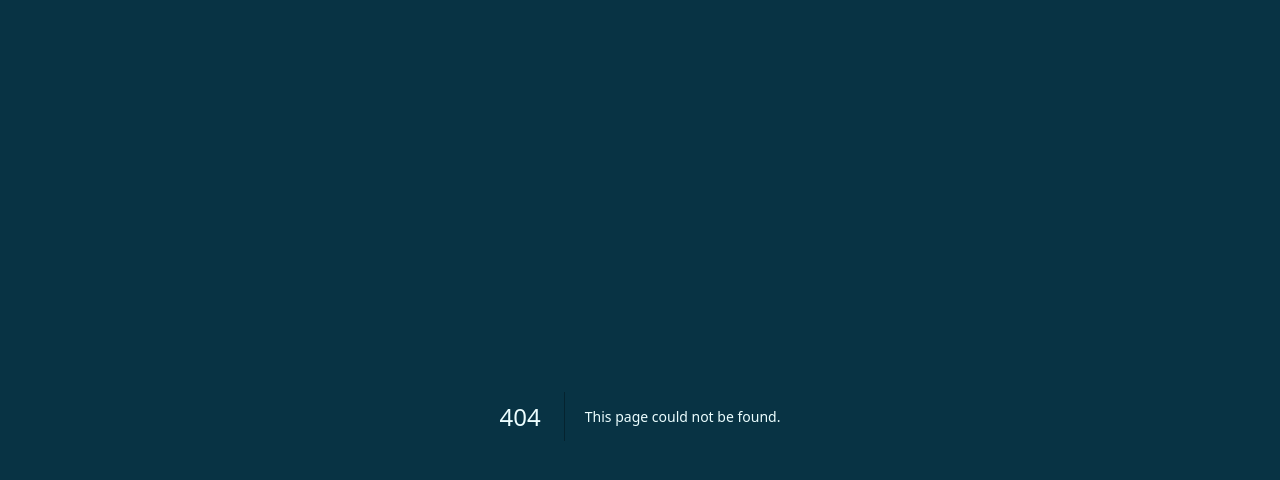
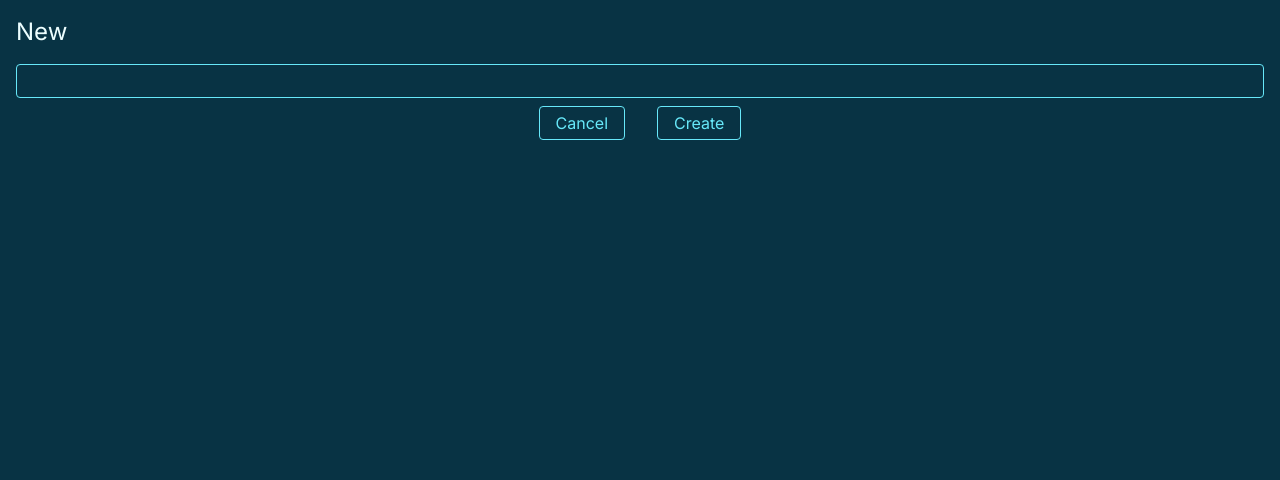
Before and after one commit to Josekariz/next-todo-app, a Next.js app: page /new in a window 1280 px wide. Before the commit this address had no page. Shown: the top 480 px of the page. Built offline with nearby package versions, Linux system fonts and the light colour scheme.

Commit message:
create todo form

```diff
--- a/next.config.js
+++ b/next.config.js
@@ -1,4 +1,8 @@
 /** @type {import('next').NextConfig} */
-const nextConfig = {}
+const nextConfig = {
+  experimental: {
+    serverActions: true,
+  },
+};
 
-module.exports = nextConfig
+module.exports = nextConfig;
--- /dev/null
+++ b/src/app/new/page.tsx
@@ -0,0 +1,53 @@
+import Link from "next/link";
+import { prisma } from "@/db";
+import React from "react";
+import { redirect } from "next/navigation";
+
+async function createTodo(data: FormData) {
+  "use server";
+  const title = data.get("title")?.valueOf();
+
+  if (typeof title !== "string" || title.length === 0) {
+    throw new Error("Invalid Title");
+  }
+  await prisma.todo.create({
+    data: {
+      title,
+      complete: false,
+    },
+  });
+
+  redirect("/");
+}
+
+export default function page() {
+  return (
+    <>
+      <header className="flex justify-between items-center mb-4">
+        <h1 className="text-2xl">New</h1>
+      </header>
+
+      <form action={createTodo} className="flex gap-2 flex-col">
+        <input
+          type="text"
+          name="title"
+          className="border border-cyan-300 bg-transparent rounded px-2 py-1 outline-none focus-within:border-cyan-100"
+        />
+        <div className="flex gap-8 justify-center">
+          <Link
+            href=".."
+            className="border border-cyan-300 text-cyan-300 px-4 py-1 rounded hover:bg-cyan-700 focus-within:bg-cyan-700 outline-none"
+          >
+            Cancel
+          </Link>
+          <button
+            type="submit"
+            className="border border-cyan-300 text-cyan-300 px-4 py-1 rounded hover:bg-cyan-700 focus-within:bg-cyan-700 outline-none"
+          >
+            Create
+          </button>
+        </div>
+      </form>
+    </>
+  );
+}
--- a/src/app/page.tsx
+++ b/src/app/page.tsx
@@ -15,7 +15,7 @@
         <h1 className="text-2xl">Todos</h1>
         <Link
           href="/new"
-          className="border border-cyan-300 text-cyan-300 px-2 py-1 rounded hover:bg-cyan-700 focus-within:bg-cyan-700 outline-none"
+          className="border border-cyan-300 text-cyan-300 px-4 py-1 rounded hover:bg-cyan-700 focus-within:bg-cyan-700 outline-none"
         >
           New
         </Link>
```
